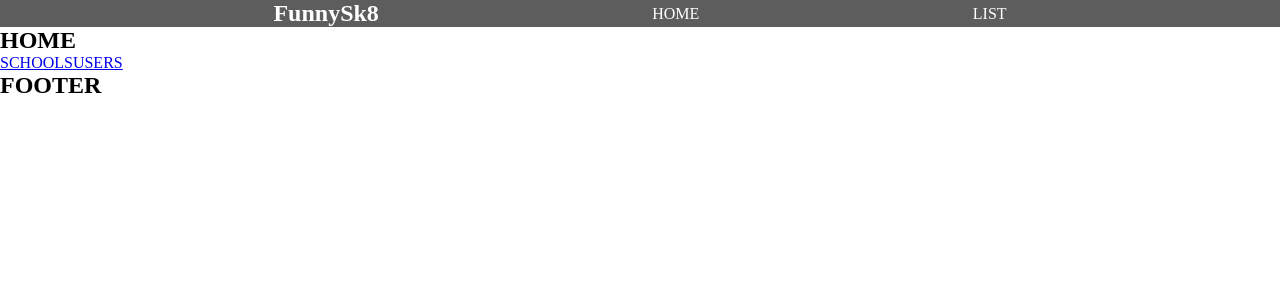
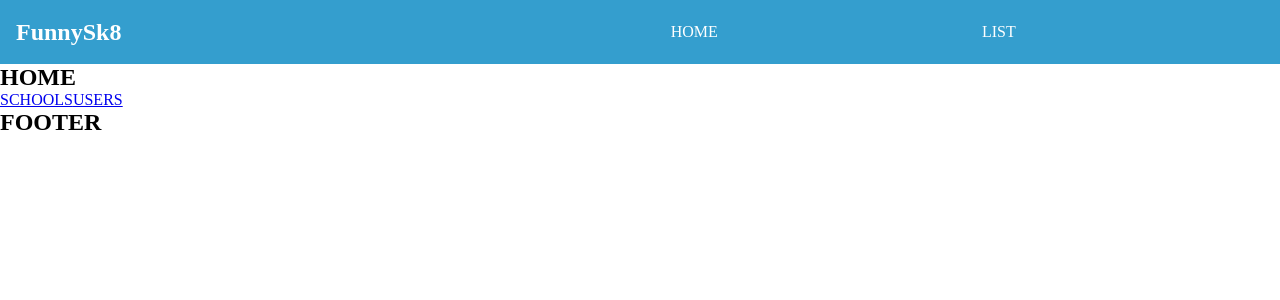
Before and after one commit to Adriancit0/Sk8Fun, a React (Create React App) app in the folder frontend/: page / in a window 1280 px wide. Shown: the top 300 px of the page. Built offline with nearby package versions, Linux system fonts and the light colour scheme; the HTML template or start-up script is replaced by a standard one.

Commit message:
Update header style

```diff
--- a/frontend/src/components/header/headerStyle.scss
+++ b/frontend/src/components/header/headerStyle.scss
@@ -1,22 +1,34 @@
 .header{
+    height: 4rem;
     display: flex;
-    background-color: #5d5d5d;
+    background-color: rgb(52,158,206);
     color: white;
     font-size: 1rem;
     align-items: center;
     justify-content: space-evenly;
-    .header__nav--home{
+    .header__title{
+        width: 30%;
+        margin: 1rem;
+    }
+    .header__nav-bar{
+        display: flex;
+        justify-content: space-evenly;
+        width: 70%;
+        .nav-bar__home{
             text-decoration: none;
             display: flex;
-        background-color: #5d5d5d;
+            background-color: rgb(52,158,206);
             color: white;
             font-size: 1rem;
         }
-    .header__nav--school-list{
+        .nav-bar__school-list{
             text-decoration: none;
             display: flex;
-        background-color: #5d5d5d;
+            background-color: rgb(52,158,206);
             color: white;
             font-size: 1rem;
         }
+
     }
+
+}
--- a/frontend/src/components/header/index.jsx
+++ b/frontend/src/components/header/index.jsx
@@ -5,9 +5,11 @@ import './headerStyle.scss';
 function header() {
   return (
     <section className="header">
-      <h1>FunnySk8</h1>
-      <Link className="header__nav--home" to="/">HOME</Link>
-      <Link className="header__nav--school-list" to="/user">LIST</Link>
+      <h1 className="header__title">FunnySk8</h1>
+      <nav className="header__nav-bar">
+        <Link className="nav-bar__home" to="/">HOME</Link>
+        <Link className="nav-bar__school-list" to="/user">LIST</Link>
+      </nav>
     </section>
   );
 }
```
Lines whose indentation alone changed are shown as unchanged.
